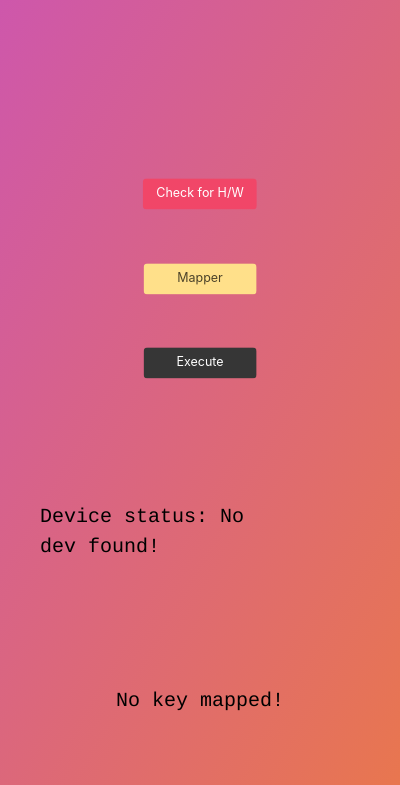
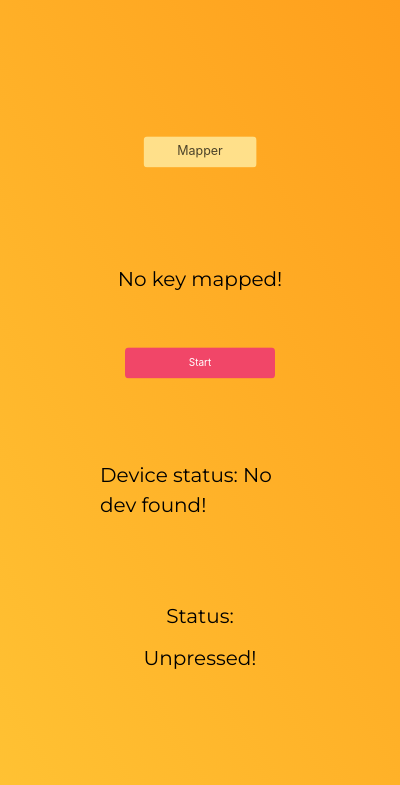
Before and after one commit to pranav6670/Custom-usb-pedal, an Electron app: page src/index.html in a window 400 px wide. Shown: the part 59-844 px from the top of the page. Drawn offline with nearby package versions, Linux system fonts and the light colour scheme; no server answers.

Commit message:
Done with button press

```diff
--- a/main.js
+++ b/main.js
@@ -7,7 +7,7 @@ function createWindow() {
 // Create the browser window.
 win = new BrowserWindow({
 	width: 400,
-	height: 400,
+	height: 600,
 	webPreferences: {
 	nodeIntegration: true
 	}
--- a/src/index.html
+++ b/src/index.html
@@ -8,6 +8,8 @@
       rel="stylesheet"
       href="https://cdn.jsdelivr.net/npm/bulma@0.9.0/css/bulma.min.css"
     />
+    <link href='https://fonts.googleapis.com/css?family=Montserrat'' rel='stylesheet'>
+
     <link rel="stylesheet" href="style.css" />
   </head>
 
@@ -19,21 +21,7 @@
       <button
         style="
           position: fixed;
-          top: 30%;
-          left: 50%;
-          transform: translate(-50%, -50%);
-        "
-        id="check"
-        onclick="on_click()"
-        class="button is-medium is-danger"
-      >
-        Check for H/W
-      </button>
-      <br />
-      <button
-        style="
-          position: fixed;
-          top: 40%;
+          top: 25%;
           left: 50%;
           transform: translate(-50%, -50%);
           height: 31.25px;
@@ -52,21 +40,21 @@
           left: 50%;
           transform: translate(-50%, -50%);
           height: 31.25px;
-          width: 112.8px;
+          width: 150px;
         "
         id="exec"
         onclick="on_exec()"
-        class="button is-medium is-dark"
+        class="button is-danger"
       >
-        Execute
+        Start
       </button>
 
       <span
         id="devstat"
         style="
           position: fixed;
-          top: 70%;
-          left: 40%;
+          top: 65%;
+          left: 50%;
           transform: translate(-50%, -50%);
           color: black;
           font-size: 20px;
@@ -78,7 +66,7 @@
         id="mapped"
         style="
           position: fixed;
-          top: 90%;
+          top: 40%;
           left: 50%;
           transform: translate(-50%, -50%);
           color: black;
@@ -87,6 +75,29 @@
       >
         No key mapped!
       </span>
+
+      <h1 style="position: fixed;
+      top: 80%;
+      left: 50%;
+      transform: translate(-50%, -50%);
+      color: black;
+      font-size: 20px;"
+      >Status:
+    </h1>
+
+      <span
+        id="keystat"
+        style="
+          position: fixed;
+          top: 85%;
+          left: 50%;
+          transform: translate(-50%, -50%);
+          color: black;
+          font-size: 20px;
+        "
+      >
+        Unpressed!
+      </span>
     </section>
     <script src="index.js"></script>
   </body>
--- a/src/index.js
+++ b/src/index.js
@@ -26,20 +26,40 @@ ipc.on("updateValue", function (event, arg) {
   mapped.innerHTML = "Mapped key is: " + arg;
 });
 
-function on_click() {
-  var check = document.getElementById("check");
-  check.innerHTML = "Checking..";
-  const { Board, Led } = require("johnny-five");
-  const board = new Board({
+
+function on_exec() {
+  var exec = document.getElementById('exec');
+  var stat = document.getElementById("devstat");
+  var status = document.getElementById('keystat');
+
+  exec.innerHTML = "Checking for device..."
+
+  var five = require("johnny-five"),
+    board,
+    button;
+
+  board = new five.Board({
     repl: false,
   });
 
-  var stat = document.getElementById("devstat");
+  board.on("ready", function () {
+    exec.innerHTML = "Running...";
+    stat.innerHTML = "Device ready at" + "  " + board.port;
 
-  board.on("ready", () => {
-    check.innerHTML = "Check for H/W";
-    stat.innerHTML = "Device ready at" + "  " + board.port;
-    const led = new Led(13);
-    led.blink(500);
+    button = new five.Button(2);
+
+    button.on("down", function () {
+      status.innerHTML = "Down";
+    });
+
+    button.on("hold", function () {
+      status.innerHTML = "Hold";
+
+    });
+
+    button.on("up", function () {
+      status.innerHTML = "Up";
+
+    });
   });
 }
--- a/src/style.css
+++ b/src/style.css
@@ -3,9 +3,11 @@
   padding: 0;
   box-sizing: border-box;
   overflow: auto;
-  font-family: courier, arial, helvetica, serif;
+  /* font-family: courier, arial, helvetica, serif; */
 }
-
+body {
+  font-family: 'Montserrat';
+}
 html {
   font-size: 10px;
 }
@@ -14,12 +16,19 @@ section {
   width: 100%;
   height: 100vh;
   background-size: 400% 400%;
-  background-image: linear-gradient(
+   /* background-image: linear-gradient(
     120deg,
     #4158d0 0%,
     #c850c0 50%,
     rgba(255, 145, 0, 1) 100%
+  );  */
+  background-image: linear-gradient(
+    240deg,
+    #FF8008 0%,
+    #FFC837 50%,
+    #DA22FF 100%
   );
+
   position: relative;
   animation: change 10s ease-in-out infinite;
 }
```
